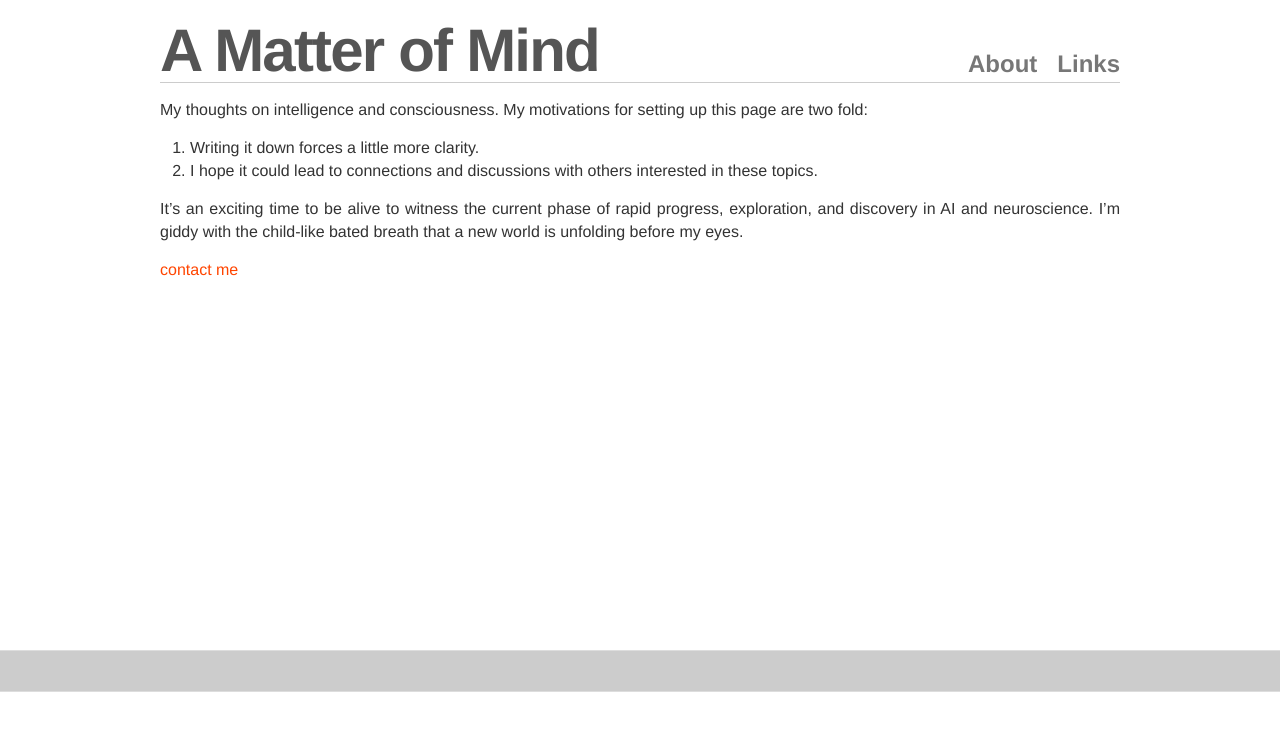
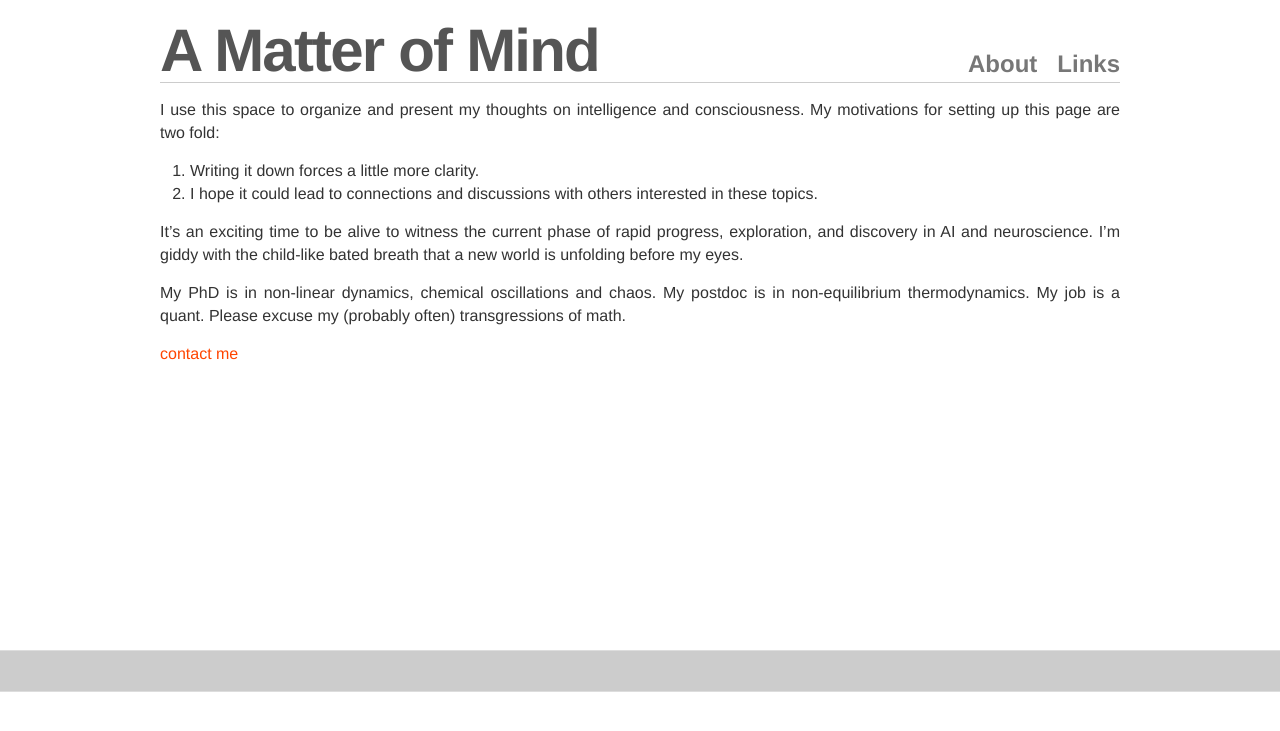
Before and after one commit to BoPengAI/A-Matter-of-Mind, a Jekyll site: the page built from about.md, in a window 1280 px wide. Shown: the top 731 px of the page. Built offline with Jekyll 4.4.1, drawn with Linux system fonts in a browser that asks for light colours; nearby versions of some CDN libraries.

Commit message:
Update about.md

```diff
--- a/about.md
+++ b/about.md
@@ -4,10 +4,12 @@ title: About
 permalink: /about/
 ---
 
-My thoughts on intelligence and consciousness. My motivations for setting up this page are two fold:
+I use this space to organize and present my thoughts on intelligence and consciousness. My motivations for setting up this page are two fold:
 1. Writing it down forces a little more clarity.
 2. I hope it could lead to connections and discussions with others interested in these topics.
 
 It's an exciting time to be alive to witness the current phase of rapid progress, exploration, and discovery in AI and neuroscience. I'm giddy with the child-like bated breath that a new world is unfolding before my eyes.
 
+My PhD is in non-linear dynamics, chemical oscillations and chaos. My postdoc is in non-equilibrium thermodynamics. My job is a quant. Please excuse my (probably often) transgressions of math.
+
 [contact me](mailto: bopeng@yahoo.com)
```
